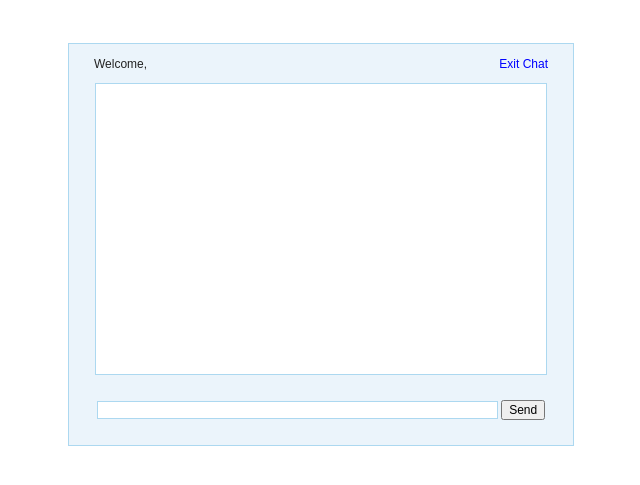
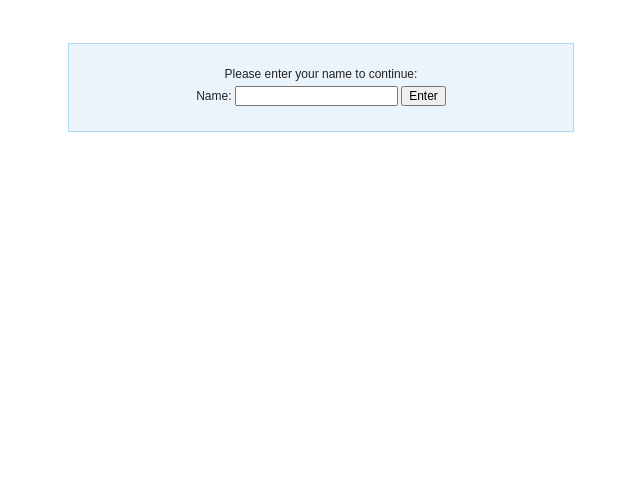
Before and after one commit to JParzo/JParzo.github.io, a PHP site: page /chat/index.php in a window 1280 px wide. Shown: the top 485 px of the page, without its empty margins (319-959 px from the left). Run offline with PHP 8.4, Linux system fonts and the light colour scheme; some libraries are stand-ins or nearby versions.

Commit message:
Update index.php

```diff
--- a/chat/index.php
+++ b/chat/index.php
@@ -1,30 +1,210 @@
+<?php
+session_start ();
+function loginForm() {
+    echo '
+   <div id="loginform">
+   <form action="index.php" method="post">
+       <p>Please enter your name to continue:</p>
+       <label for="name">Name:</label>
+       <input type="text" name="name" id="name" />
+       <input type="submit" name="enter" id="enter" value="Enter" />
+   </form>
+   </div>
+   ';
+}
+
+if (isset ( $_POST ['enter'] )) {
+    if ($_POST ['name'] != "") {
+        $_SESSION ['name'] = stripslashes ( htmlspecialchars ( $_POST ['name'] ) );
+        $fp = fopen ( "log.html", 'a' );
+        fwrite ( $fp, "<div class='msgln'><i>User " . $_SESSION ['name'] . " has joined the chat session.</i><br></div>" );
+        fclose ( $fp );
+    } else {
+        echo '<span class="error">Please type in a name</span>';
+    }
+}
+
+if (isset ( $_GET ['logout'] )) {
+
+    // Simple exit message
+    $fp = fopen ( "log.html", 'a' );
+    fwrite ( $fp, "<div class='msgln'><i>User " . $_SESSION ['name'] . " has left the chat session.</i><br></div>" );
+    fclose ( $fp );
+
+    session_destroy ();
+    header ( "Location: index.php" ); // Redirect the user
+}
+
+?>
 <!DOCTYPE html PUBLIC "-//W3C//DTD XHTML 1.0 Transitional//EN" "http://www.w3.org/TR/xhtml1/DTD/xhtml1-transitional.dtd">
 <html xmlns="http://www.w3.org/1999/xhtml">
 <head>
+<style>
+body {
+    font: 12px arial;
+    color: #222;
+    text-align: center;
+    padding: 35px;
+}
+
+form,p,span {
+    margin: 0;
+    padding: 0;
+}
+
+input {
+    font: 12px arial;
+}
+
+a {
+    color: #0000FF;
+    text-decoration: none;
+}
+
+a:hover {
+    text-decoration: underline;
+}
+
+#wrapper,#loginform {
+    margin: 0 auto;
+    padding-bottom: 25px;
+    background: #EBF4FB;
+    width: 504px;
+    border: 1px solid #ACD8F0;
+}
+
+#loginform {
+    padding-top: 18px;
+}
+
+#loginform p {
+    margin: 5px;
+}
+
+#chatbox {
+    text-align: left;
+    margin: 0 auto;
+    margin-bottom: 25px;
+    padding: 10px;
+    background: #fff;
+    height: 270px;
+    width: 430px;
+    border: 1px solid #ACD8F0;
+    overflow: auto;
+}
+
+#usermsg {
+    width: 395px;
+    border: 1px solid #ACD8F0;
+}
+
+#submit {
+    width: 60px;
+}
+
+.error {
+    color: #ff0000;
+}
+
+#menu {
+    padding: 12.5px 25px 12.5px 25px;
+}
+
+.welcome {
+    float: left;
+}
+
+.logout {
+    float: right;
+}
+
+.msgln {
+    margin: 0 0 2px 0;
+}
+</style>
 <title>Chat - Customer Module</title>
-<link type="text/css" rel="stylesheet" href="style.css" />
 </head>
-
+<body>
+    <?php
+    if (! isset ( $_SESSION ['name'] )) {
+        loginForm ();
+    } else {
+        ?>
 <div id="wrapper">
         <div id="menu">
-        <p class="welcome">Welcome, <b></b></p>
-        <p class="logout"><a id="exit" href="#">Exit Chat</a></p>
-        <div style="clear:both"></div>
+            <p class="welcome">
+                Welcome, <b><?php echo $_SESSION['name']; ?></b>
+            </p>
+            <p class="logout">
+                <a id="exit" href="#">Exit Chat</a>
+            </p>
+            <div style="clear: both"></div>
         </div>
+        <div id="chatbox"><?php
+        if (file_exists ( "log.html" ) && filesize ( "log.html" ) > 0) {
+            $handle = fopen ( "log.html", "r" );
+            $contents = fread ( $handle, filesize ( "log.html" ) );
+            fclose ( $handle );
 
-    <div id="chatbox"></div>
+            echo $contents;
+        }
+        ?></div>
 
         <form name="message" action="">
-        <input name="usermsg" type="text" id="usermsg" size="63" />
-        <input name="submitmsg" type="submit"  id="submitmsg" value="Send" />
+            <input name="usermsg" type="text" id="usermsg" size="63" /> <input
+                name="submitmsg" type="submit" id="submitmsg" value="Send" />
         </form>
     </div>
-<script type="text/javascript" src="http://ajax.googleapis.com/ajax/libs/jquery/1.3/jquery.min.js"></script>
+    <script type="text/javascript"
+        src="http://ajax.googleapis.com/ajax/libs/jquery/1.3/jquery.min.js"></script>
     <script type="text/javascript">
 // jQuery Document
 $(document).ready(function(){
+});
 
+//jQuery Document
+$(document).ready(function(){
+    //If user wants to end session
+    $("#exit").click(function(){
+        var exit = confirm("Are you sure you want to end the session?");
+        if(exit==true){window.location = 'index.php?logout=true';}
     });
+});
+
+//If user submits the form
+$("#submitmsg").click(function(){
+        var clientmsg = $("#usermsg").val();
+        $.post("post.php", {text: clientmsg});
+        $("#usermsg").attr("value", "");
+        loadLog;
+    return false;
+});
+
+function loadLog(){
+    var oldscrollHeight = $("#chatbox").attr("scrollHeight") - 20; //Scroll height before the request
+    $.ajax({
+        url: "log.html",
+        cache: false,
+        success: function(html){
+            $("#chatbox").html(html); //Insert chat log into the #chatbox div
+
+            //Auto-scroll
+            var newscrollHeight = $("#chatbox").attr("scrollHeight") - 20; //Scroll height after the request
+            if(newscrollHeight > oldscrollHeight){
+                $("#chatbox").animate({ scrollTop: newscrollHeight }, 'normal'); //Autoscroll to bottom of div
+            }
+        },
+    });
+}
+
+setInterval (loadLog, 2500);
+</script>
+<?php
+    }
+    ?>
+    <script type="text/javascript"
+        src="http://ajax.googleapis.com/ajax/libs/jquery/1.3/jquery.min.js"></script>
+    <script type="text/javascript">
 </script>
 </body>
 </html>
```
Lines whose indentation alone changed are shown as unchanged.
